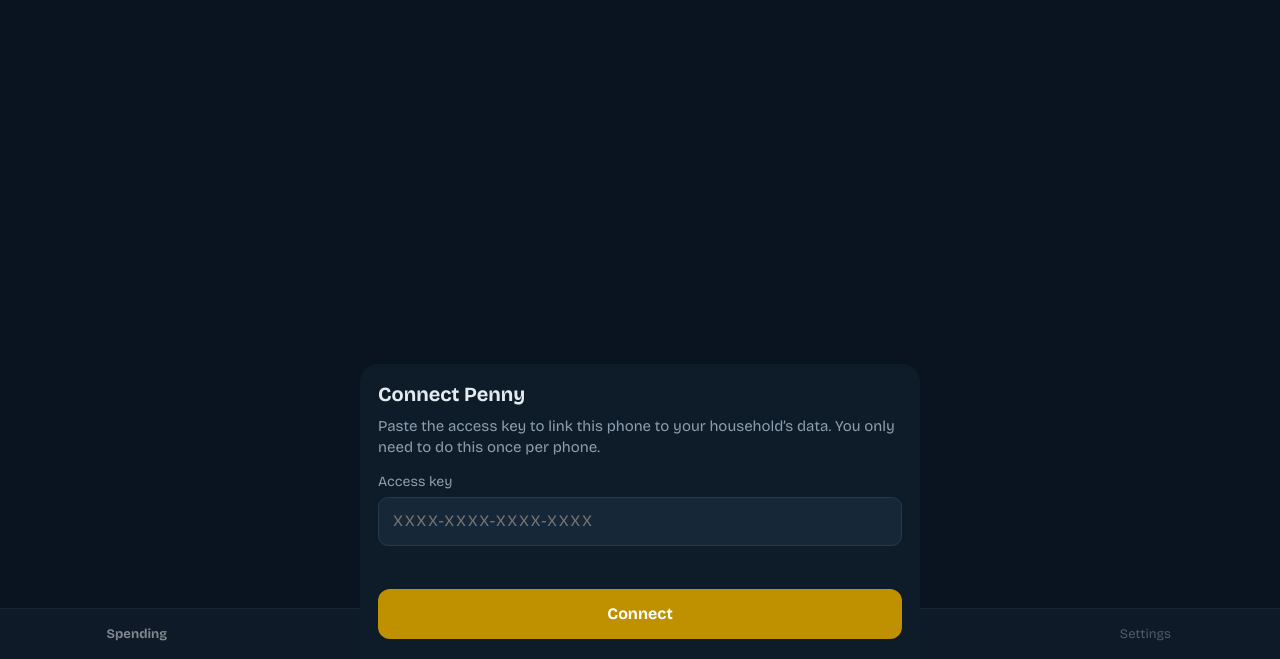
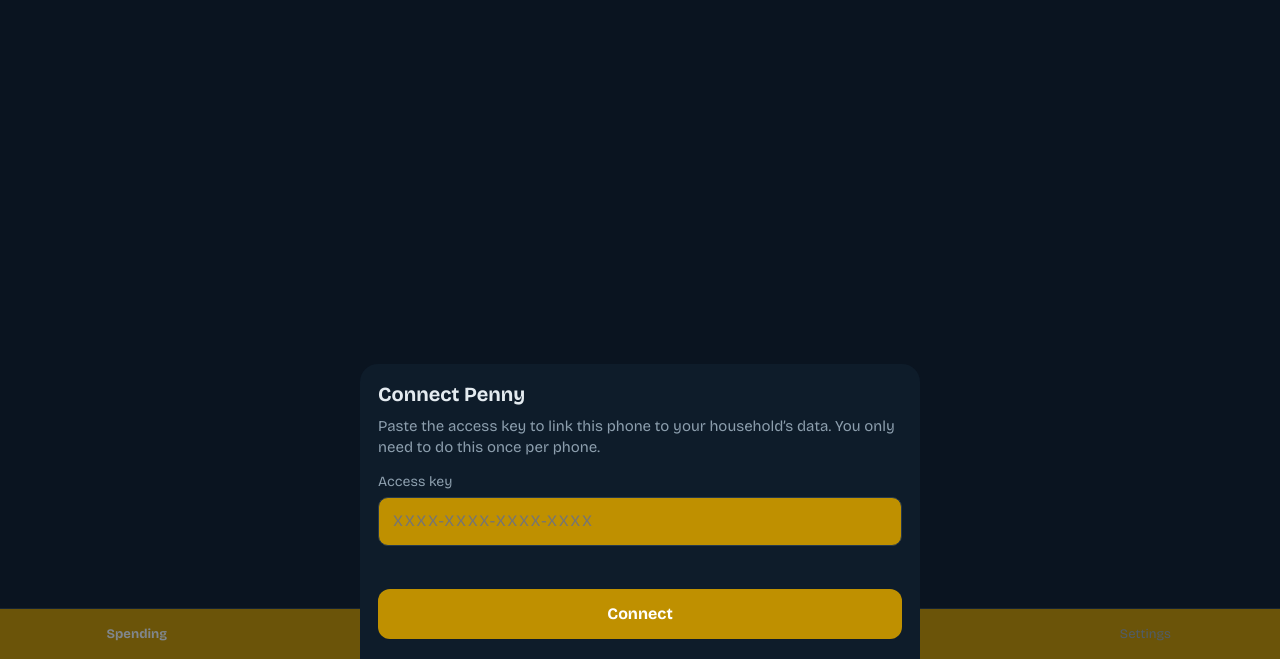
Before and after one commit to CapitaoSagres/penny, a plain HTML site: page index.html in a window 1280 px wide. Shown: the part 141-800 px from the top of the page. Drawn offline with nearby package versions, Linux system fonts and the dark colour scheme.

Commit message:
Update dark mode color scheme variables

```diff
--- a/index.html
+++ b/index.html
@@ -25,7 +25,7 @@
   }
   @media (prefers-color-scheme:dark){
     :root{
-      --bg:#0E1C2A; --surface:#162737; --ink:#E4EBF0; --muted:#8C9EAD; --line:#26394B;
+      --bg:#0E1C2A; --surface:#BF9000; --ink:#E4EBF0; --muted:#8C9EAD; --line:#26394B;
       --accent:#BF9000; --danger:#E86A62; --good:#4DB37C;
       color-scheme:dark;
     }
```
